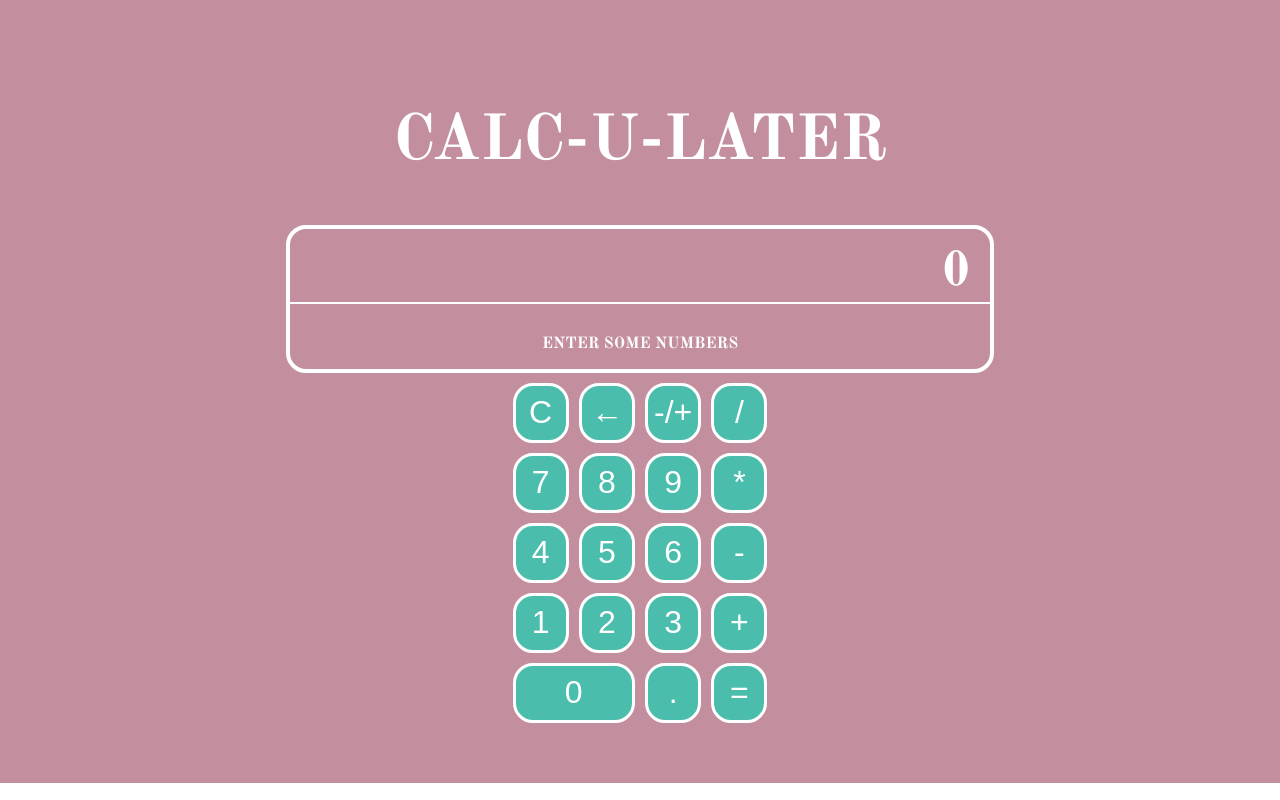
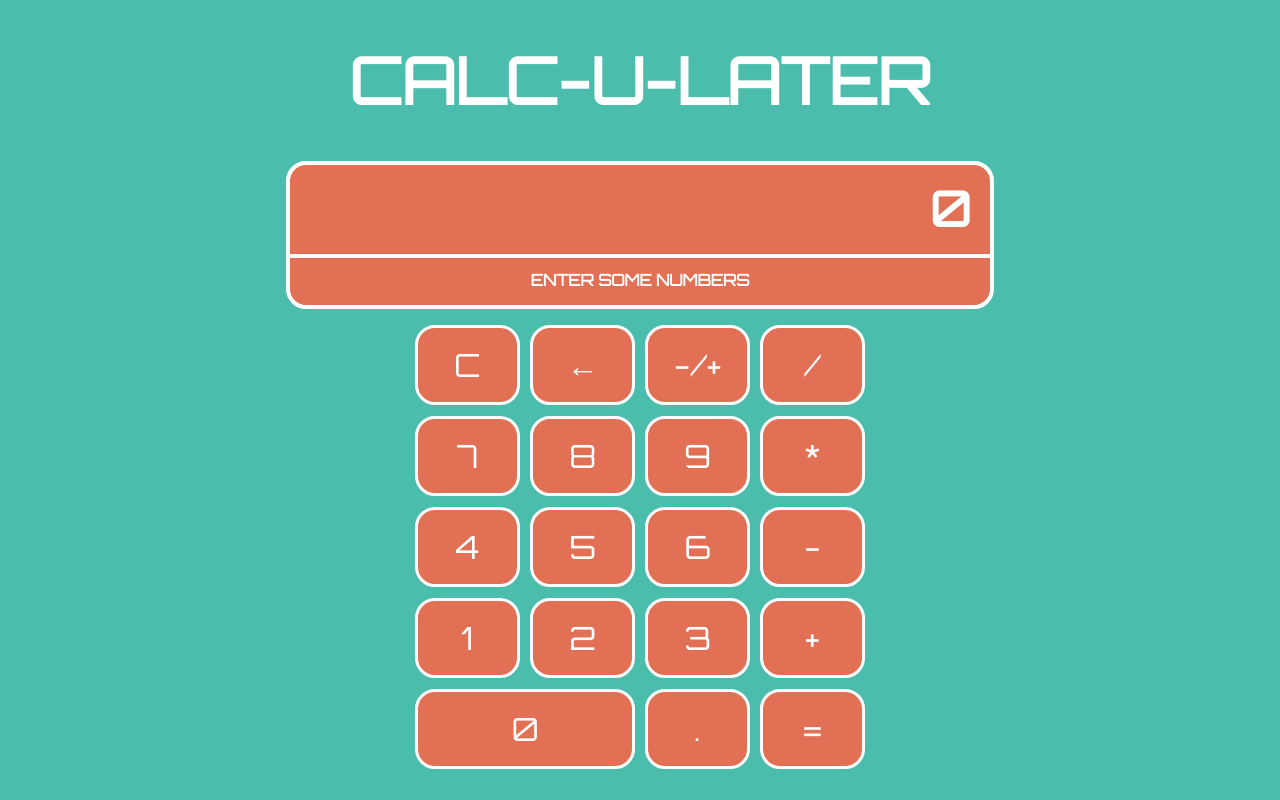
Before and after one commit to theranbrig/calculator, a React (Create React App) app: page / in a window 1280 px wide. Built offline with nearby package versions, Linux system fonts and the light colour scheme.

Commit message:
updated functions and coloring

```diff
--- a/public/index.html
+++ b/public/index.html
@@ -19,7 +19,7 @@
       work correctly both with client-side routing and a non-root public URL.
       Learn how to configure a non-root public URL by running `npm run build`.
     -->
-		<link href="https://fonts.googleapis.com/css?family=Old+Standard+TT:700" rel="stylesheet" />
+		<link href="https://fonts.googleapis.com/css?family=Orbitron" rel="stylesheet" />
 		<title>Calc-U-Later</title>
 	</head>
 	<body>
--- a/src/App.js
+++ b/src/App.js
@@ -7,9 +7,7 @@ class App extends Component {
 	render() {
 		return (
 			<NumberProvider>
-				<div className="App">
-					<Calculator />
-				</div>
+				<Calculator />
 			</NumberProvider>
 		);
 	}
--- a/src/components/Calculator.js
+++ b/src/components/Calculator.js
@@ -9,10 +9,9 @@ import BackButton from './BackButton';
 import NegativeButton from './NegativeButton';
 
 const CalculatorStyles = styled.div`
-	background: #c38f9e;
-	padding: 60px;
+	background-color: #4abdac;
 	max-width: 100%;
-	max-height: 100vh;
+	height: 100vh;
 	display: grid;
 	justify-items: center;
 	grid-template-areas:
@@ -20,23 +19,26 @@ const CalculatorStyles = styled.div`
 		'numbers';
 	button {
 		width: 100%;
-		height: 60px;
+		height: 80px;
 		border-radius: 20px;
 		border: 3px solid white;
-		background-color: #4abdac;
 		font-size: 2rem;
 		color: white;
+		font-family: 'Orbitron', serif;
+		background: #e17055;
 		&:focus {
 			outline: none;
 		}
 	}
 	.display {
-		font-family: 'Old Standard TT', serif;
+		font-family: 'Orbitron', serif;
 		font-weight: 700;
 		grid-area: display;
 		h1 {
 			font-size: 4rem;
 			color: white;
+			text-align: center;
+			margin: 40px 0;
 		}
 	}
 	.number-pad {
@@ -44,6 +46,8 @@ const CalculatorStyles = styled.div`
 		display: grid;
 		grid-gap: 10px;
 		grid-template-columns: repeat(4, 1fr);
+		padding: 0px 0px 30px;
+    width: 450px;
 		.button-div:focus {
 			outline: none;
 		}
--- a/src/components/ClearButton.js
+++ b/src/components/ClearButton.js
@@ -3,7 +3,10 @@ import { NumberContext } from './NumberProvider';
 
 const ClearButton = () => {
 	const { clearValue } = useContext(NumberContext);
-	return <button onClick={() => clearValue()}>C</button>;
+	return (
+			<button onClick={() => clearValue()}>C</button>
+
+	);
 };
 
 export default ClearButton;
--- a/src/components/Display.js
+++ b/src/components/Display.js
@@ -11,6 +11,7 @@ const DisplayStyles = styled.div`
 	width: 700px;
 	align-items: center;
 	border-radius: 20px;
+	background: #e17055;
 	h2,
 	p {
 		text-align: center;
@@ -21,12 +22,12 @@ const DisplayStyles = styled.div`
 		margin: 0;
 		text-align: right;
 		padding: 0px;
-		border-bottom: 2px solid white;
-		padding: 0 20px;
+		border-bottom: 4px solid white;
+		padding: 15px 20px;
 	}
-  p {
-    margin: 5px 0;
-  }
+	p {
+		margin: 5px 0;
+	}
 `;
 
 const Display = ({ displayValue }) => {
--- a/src/components/NumberProvider.js
+++ b/src/components/NumberProvider.js
@@ -8,9 +8,8 @@ const NumberProvider = props => {
 	const [functionType, setFunctionType] = useState('');
 
 	const getValue = num => {
-		let storedValue = number;
-		if (!storedValue.includes('.') || num !== '.') {
-			setNumber(`${storedValue + num}`);
+		if ((!number.includes('.') || num !== '.') && (num !== 0 && number.charAt(0) !== '0')) {
+			setNumber(`${number + num}`);
 		}
 	};
 
```
